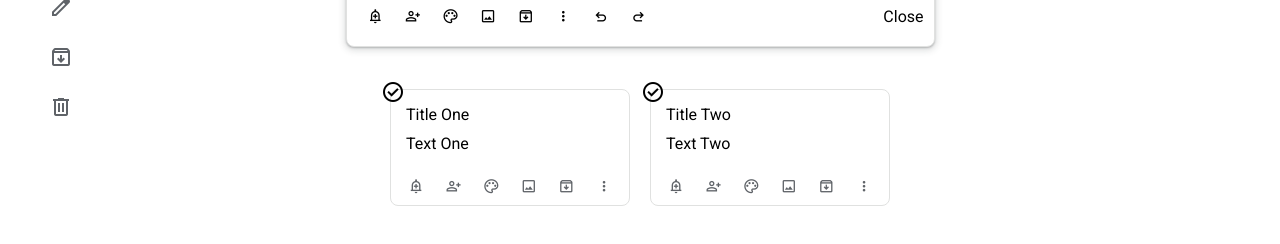
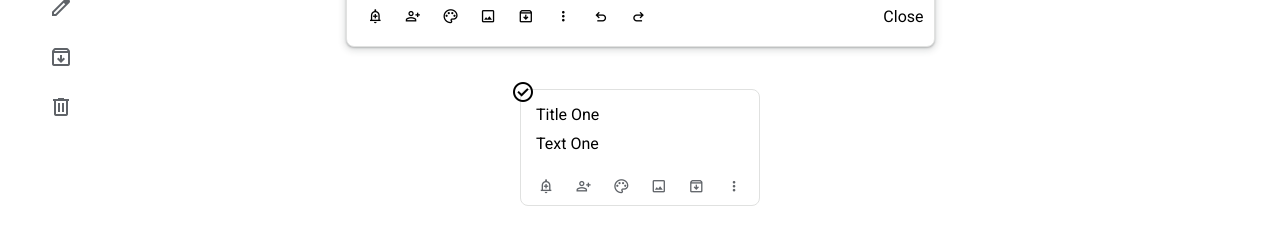
Before and after one commit to Zwelihlecomet2/React-keep-app, a React (Create React App) app: page / in a window 1280 px wide. Shown: the part 192-436 px from the top of the page. Built offline with nearby package versions, Linux system fonts and the light colour scheme.

Commit message:
displaying the notes dynamically

```diff
--- a/src/App.js
+++ b/src/App.js
@@ -1,3 +1,4 @@
+import React, { useState } from "react";
 import Navbar from "./components/Navbar/Navbar";
 import Sidebar from "./components/Sidebar/Sidebar";
 import Form from "./components/Form/Form";
@@ -5,34 +6,29 @@ import Notes from "./components/Notes/Notes";
 import Modal from "./components/Modal/Modal";
 import Note from "./components/Notes/Note";
 
+const NOTES = [
+  {
+    id: 1,
+    title: "Title One",
+    text: "Text One"
+  },
+];
+
 let App = () =>{
-  let notes = [
-    {
-      id: 1,
-      title: "Title One",
-      text: "Text One"
-    },
-    {
-      id: 2,
-      title: "Title Two",
-      text: "Text Two"
-    },
-    {
-      id: 3,
-      title: "Title Three",
-      text: "Text Three"
-    },
-    {
-      id: 4,
-      title: "Title Four",
-      text: "Text Four"
-    },
-  ]
+
+  const [notes, setNote] = useState(NOTES);
+
+  const addNote = (note) =>{
+    setNote((prevState) =>{
+      return [...notes, note];
+    });
+  };
+
   return (
     <>
       <Navbar />
       <Sidebar />
-      <Form />
+      <Form addNote={addNote}/>
       <Notes note = {notes}/>
       <Modal />
     </>
--- a/src/components/Form/Form.js
+++ b/src/components/Form/Form.js
@@ -2,8 +2,7 @@ import React, { useState } from "react";
 
 import "./Form.css";
 
-let Form = () =>{
-
+let Form = (props) =>{
     const [title, setTitle] = useState("");
     const [text, setText] = useState("");
 
@@ -15,7 +14,7 @@ let Form = () =>{
             title,
             text
         };
-        console.log(note);
+        props.addNote(note);
         setTitle("");
         setText("");
     };
--- a/src/components/Notes/Note.js
+++ b/src/components/Notes/Note.js
@@ -2,8 +2,6 @@ import React, {use, useState} from "react";
 import "./Notes.css";
 
 let Note = (props) =>{
-
-    console.log(useState(props.title));
 
     const [title, setTitle] = useState(props.title);
     const [text, setText] = useState(props.text);
@@ -11,7 +9,6 @@ let Note = (props) =>{
     const noteClicked = () =>{
         setTitle("Title Changes");
         setText("Text Changes");
-        console.log(`Title: ${title}`);
     }
     return(
         <div className="note" onClick = {noteClicked}>
--- a/src/components/Notes/Notes.js
+++ b/src/components/Notes/Notes.js
@@ -5,8 +5,9 @@ let Notes = (props) =>{
     const { note } = props;
     return(
         <div className="notes">
-            <Note title = {note[0].title} text = {note[0].text}/>
-            <Note title = {note[1].title} text = {note[1].text}/>
+            {note.map((note, index) =>{
+                return <Note key={index} title = {note.title} text = {note.text}/>
+            })}
         </div>
     )
 }
```
